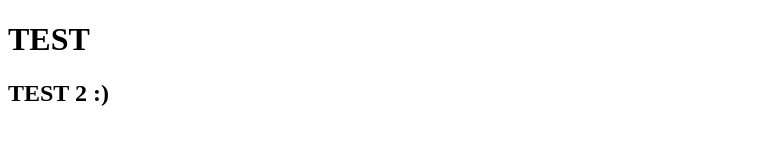
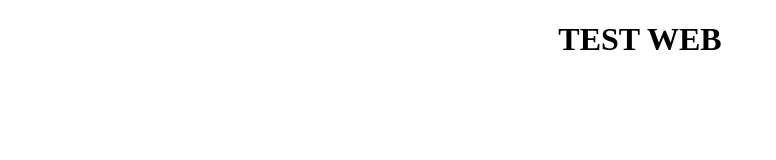
Before and after one commit to ogdann/TEST, a plain HTML site: page site/index.html in a window 1280 px wide. Shown: the whole page, without its empty margins (0-776 px from the left). Drawn offline with Linux system fonts and the light colour scheme; files whose address does not match are found by name.

Commit message:
CSS file

```diff
--- a/site/index.html
+++ b/site/index.html
@@ -4,9 +4,9 @@
 	<meta charset="utf-8">
 	<meta name="viewport" content="width=device-width, initial-scale=1">
 	<title>TEST</title>
+	<link href="C:\Users\danse\TEST\site\indexCS.css" rel="stylesheet" type="text/css">
 </head>
 <body>
-<h1>TEST</h1>
-<h2>TEST 2 :)</h2>
+	<h1 >TEST WEB</h1>
 </body>
 </html>
--- /dev/null
+++ b/site/indexCS.css
@@ -0,0 +1,3 @@
+h1{
+	text-align: center;
+}
```
